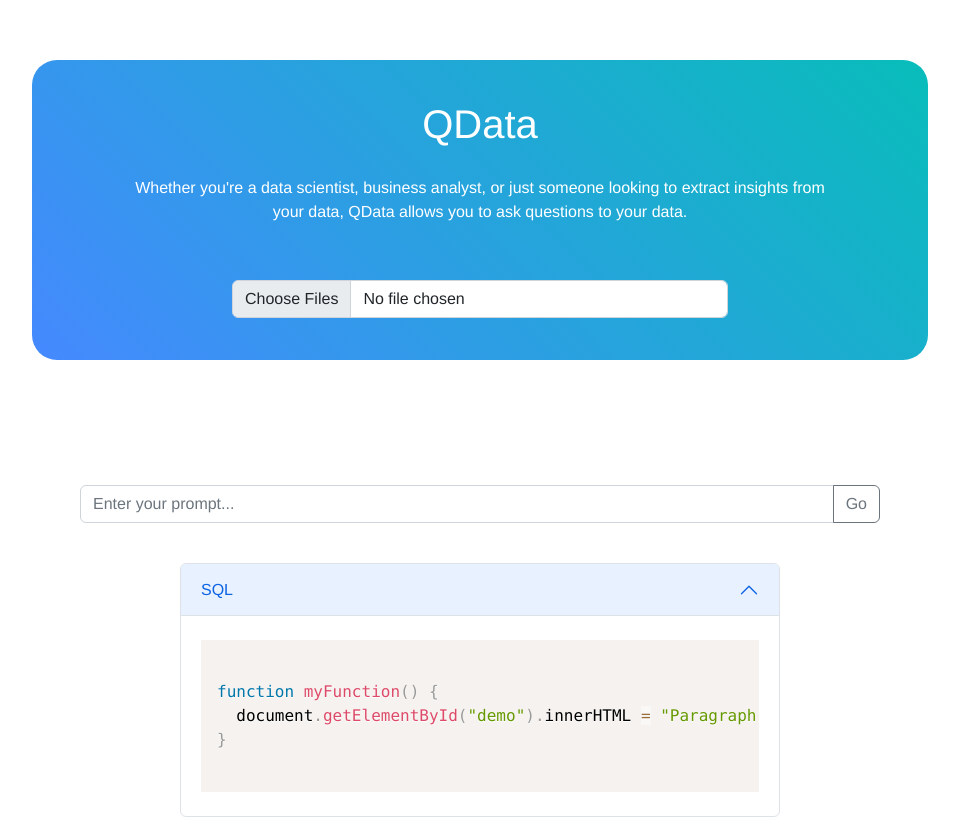
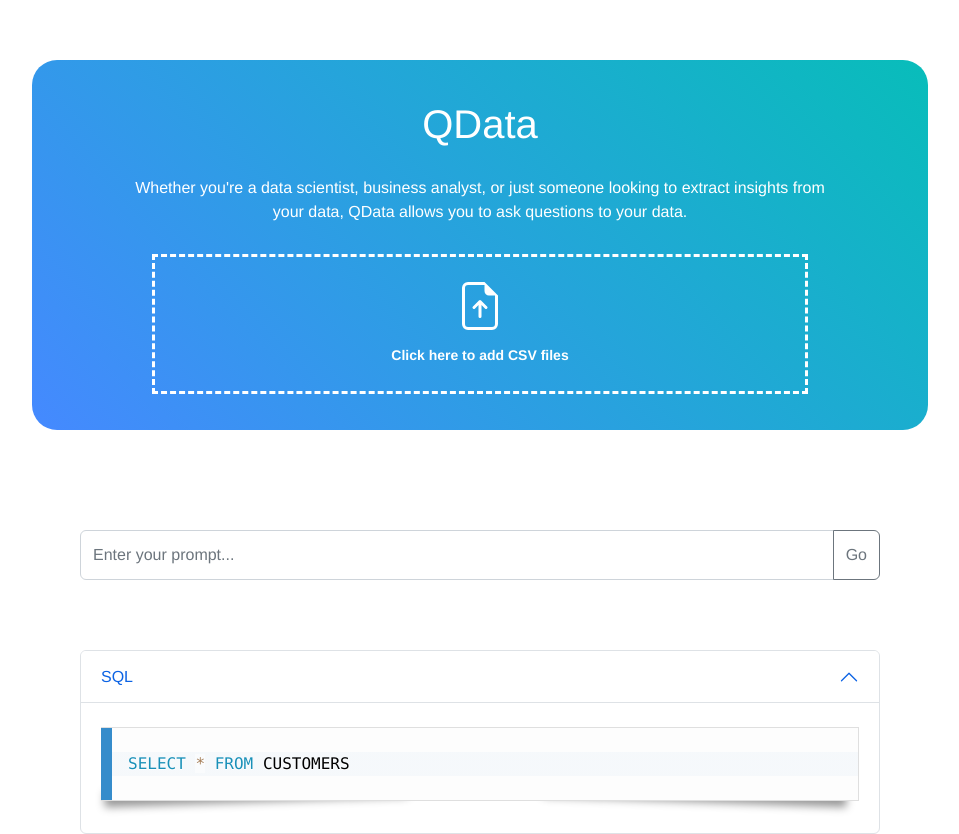
Before and after one commit to chuuck/FlowData, a Vue app in the folder front-end/: page / in a window 1280 px wide. Shown: the top 834 px of the page, without its empty margins (160-1119 px from the left). Built offline with nearby package versions, Linux system fonts and the light colour scheme.

Commit message:
New File Upload design and pretty print SQL

```diff
--- a/front-end/src/App.vue
+++ b/front-end/src/App.vue
@@ -34,7 +34,7 @@ export default {
 
       prompt: '',
 
-      query: 'EMPTY'
+      query: 'SELECT * FROM CUSTOMERS'
     }
   },
   methods: {
--- a/front-end/src/components/HelloWorld.vue
+++ b/front-end/src/components/HelloWorld.vue
@@ -4,9 +4,19 @@
       <h1 id="title">QData</h1>
       <p id="description_text">Whether you're a data scientist, business analyst, or just someone looking to extract insights from your data, QData allows you to ask questions to your data.</p>
 
-      <div id="file_upload_area">
-        <input name="elephant" class="form-control" type="file" id="formFileMultiple" ref="uploaded_files" multiple @change="onFileChange">
+      <div id="file_upload_area" @click="selectFile()" type="button">
+        <input ame="elephant" class="form-control" type="file" id="formFileMultiple" ref="uploaded_files" multiple @change="onFileChange" hidden>
+        <svg xmlns="http://www.w3.org/2000/svg" width="48" height="48" fill="#fff" class="bi bi-file-earmark-arrow-up" viewBox="0 0 16 16" style="margin-top: 25px;">
+          <path d="M8.5 11.5a.5.5 0 0 1-1 0V7.707L6.354 8.854a.5.5 0 1 1-.708-.708l2-2a.5.5 0 0 1 .708 0l2 2a.5.5 0 0 1-.708.708L8.5 7.707V11.5z"/>
+          <path d="M14 14V4.5L9.5 0H4a2 2 0 0 0-2 2v12a2 2 0 0 0 2 2h8a2 2 0 0 0 2-2zM9.5 3A1.5 1.5 0 0 0 11 4.5h2V14a1 1 0 0 1-1 1H4a1 1 0 0 1-1-1V2a1 1 0 0 1 1-1h5.5v2z"/>
+        </svg>
+
+        <p style="color: #fff; margin-top: 15px; font-size:14px; font-weight: 600;">Click here to add CSV files</p>
+
       </div>
+
+
+
     </div>
 
 </template>
@@ -28,6 +38,11 @@ export default {
       this.$emit('fileChanged', this.$refs.uploaded_files.files)
     },
 
+    selectFile() {
+      let fileInputElement = this.$refs.uploaded_files;
+      fileInputElement.click();
+    },
+
   }
 }
 </script>
@@ -36,7 +51,7 @@ export default {
 <style scoped>
 
 #intro_rect{
-  height: 300px;
+  height: 370px;
   max-width:1000px;
   display: block;
   margin-left: auto;
@@ -51,6 +66,8 @@ export default {
   padding-top:40px;
 }
 
+
+
 #description_text{
   padding-top:20px;
   padding-left:100px;
@@ -58,10 +75,20 @@ export default {
   color:white;
 }
 
+
 #file_upload_area{
 
-  padding-top:40px;
-  padding-left:200px;
-  padding-right:200px;
+  border-width:3px;
+  border-style:dashed;
+  border-color:#FFF;
+  height: 140px;
+  margin-left: 120px;
+  margin-right: 120px;
+  margin-top: 30px;
+}
+
+#file_upload_area:hover{
+
+  background-color: #b5d3f4;
 }
 </style>
--- a/front-end/src/components/InputPrompt.vue
+++ b/front-end/src/components/InputPrompt.vue
@@ -36,7 +36,7 @@ export default {
 
 #prompt_form{
 
-  margin-top:125px;
+  margin-top:100px;
   width: 800px;
   left: 50%;
   -ms-transform: translate(-50%, 0%);
@@ -48,10 +48,10 @@ export default {
 
 }
 
+#prompt_input{
 
-#dropdown_prompt{
+ height: 50px;
+}
 
 
-}
-
 </style>
--- a/front-end/src/components/SQLAccordion.vue
+++ b/front-end/src/components/SQLAccordion.vue
@@ -1,29 +1,32 @@
 <template>
 
     <div class="accordion" id="sql_accordion">
-        <div class="accordion-item">
+        <div class="accordion-item" >
             <h2 class="accordion-header" id="headingOne">
             <button class="accordion-button" type="button" data-bs-toggle="collapse" data-bs-target="#collapseOne" aria-expanded="true" aria-controls="collapseOne">
                 SQL
             </button>
             </h2>
-            <div id="collapseOne" class="accordion-collapse collapse show" aria-labelledby="headingOne" data-bs-parent="#accordionExample">
-            <div class="accordion-body">
-                <pre><code class="language-javascript" language="javascript">
-function myFunction() {
-  document.getElementById("demo").innerHTML = "Paragraph changed.";
-}
-                </code></pre>
+            <div id="collapseOne"  class="accordion-collapse collapse show" aria-labelledby="headingOne" data-bs-parent="#accordionExample">
 
+            <div class="accordion-body" >
+                    <pre><code class="language-sql">
+{{query}}
+                    </code></pre>
             </div>
+
+
             </div>
         </div>
     </div>
+
 </template>
 
 <script>
 import Prism from "prismjs";
 import "prismjs/themes/prism.css";
+import "prismjs/themes/prism-coy.css"
+import "prismjs/components/prism-sql.js"
 
 
 export default {
@@ -42,14 +45,17 @@ export default {
 <!-- Add "scoped" attribute to limit CSS to this component only -->
 <style scoped>
 #sql_accordion{
-  margin-top:40px;
-  width: 600px;
-  margin-left: 50%;
-  -ms-transform: translate(-50%, 0%);
-  transform: translate(-50%, 0%);
-
+    margin-top:70px;
+    width: 800px;
+    margin-left: 50%;
+    -ms-transform: translate(-50%, 0%);
+    transform: translate(-50%, 0%);
 }
 
 
+.accordion-button:link, .accordion-button:visited, .accordion-button:hover, .accordion-button:focus ,.accordion-button:not(.active){
+    background-color: #fff;
+}
+
 
 </style>
```
Also changed, not shown: front-end/src/assets/upload_icon.svg (added).
